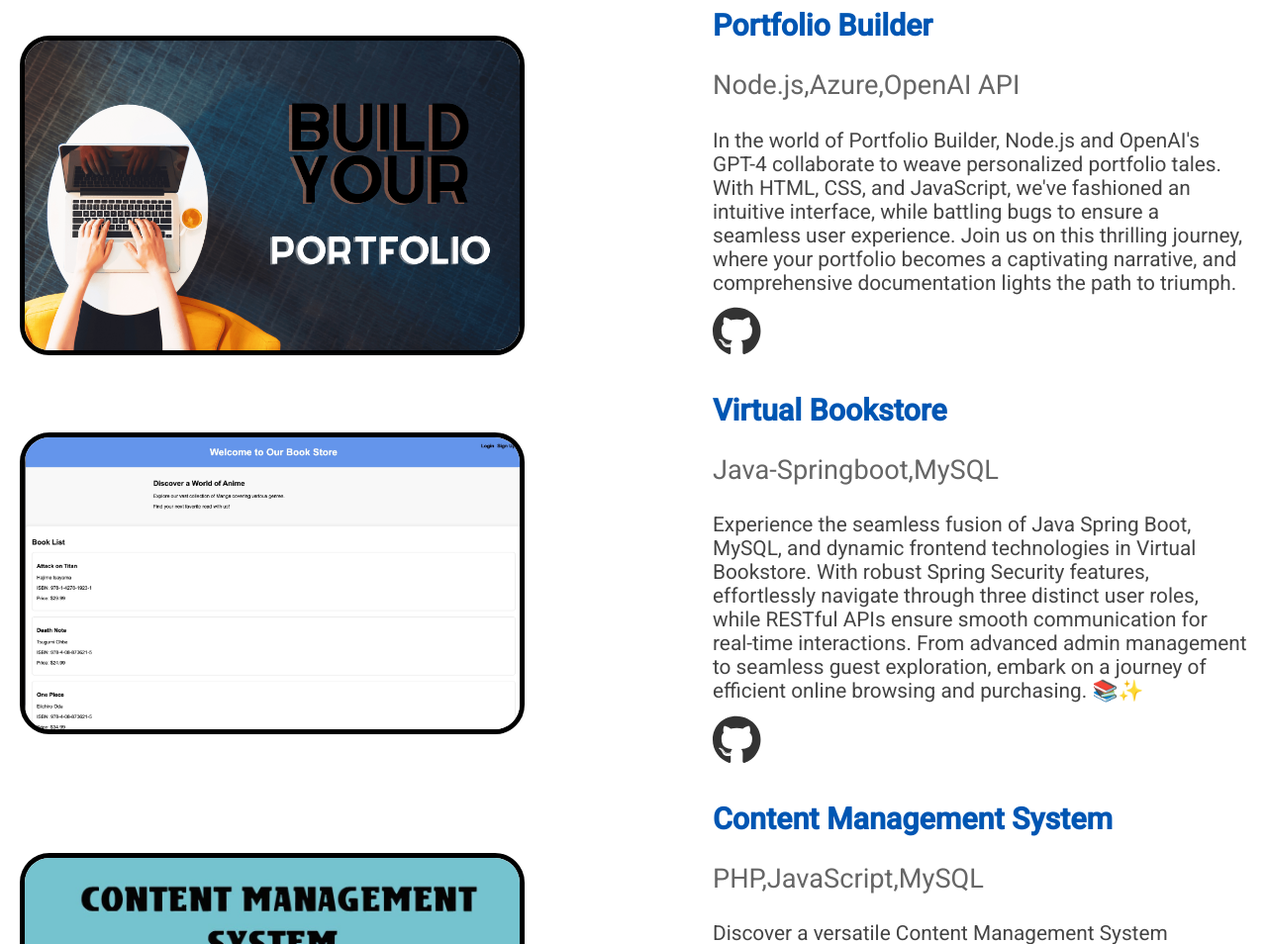
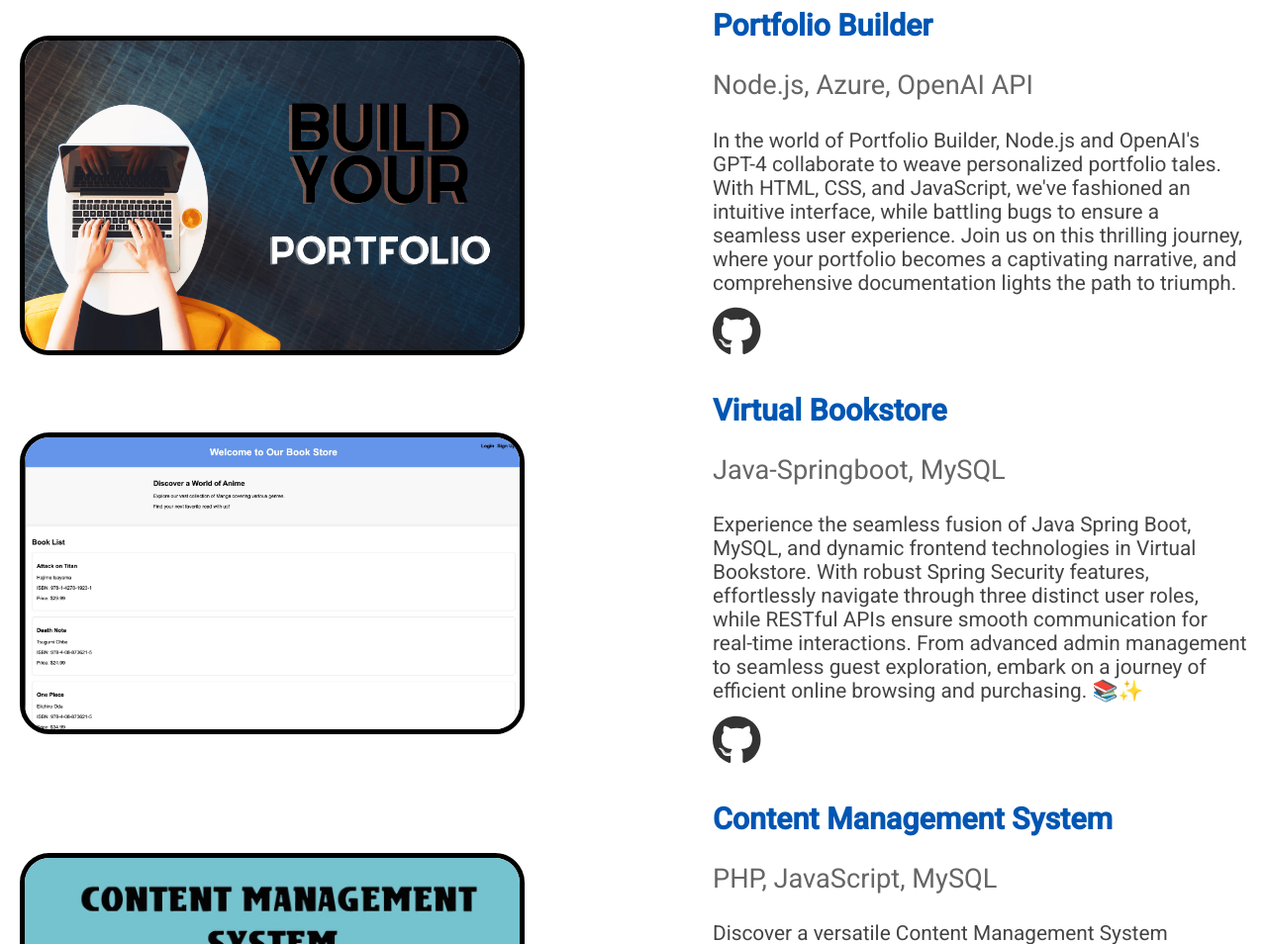
Before and after one commit to Prabal31/My-Portfolio, an Angular app: page / in a window 1280 px wide. Shown: the part 3279-4233 px from the top of the page at 99% size. Built offline with nearby package versions, Linux system fonts and the light colour scheme.

Commit message:
Made some changes in json data and removed an array from project technology section

```diff
--- a/src/app/Menu/menu-about/menu-about.component.html
+++ b/src/app/Menu/menu-about/menu-about.component.html
@@ -6,9 +6,7 @@
         <div class="about-me-text">
             <h2 id="about-h2">About</h2>
             <p>
-                Hey there! I'm {{data.first}} {{data.last}}, a passionate software developer who thrives on designing and coding innovative solutions.
-                With a love for crafting digital experiences, I bring creativity and precision to every project I undertake.
-                Let's build something extraordinary together.
+                {{data.about}}
             </p>
         </div>
     </div>
--- a/src/app/Menu/menu-projects/menu-projects.component.html
+++ b/src/app/Menu/menu-projects/menu-projects.component.html
@@ -6,7 +6,7 @@
         </div>
         <div class="project-info">
             <h3>{{ project.name }}</h3>
-            <p class="tech">{{ project.technology_used }}</p>
+            <p class="tech">{{ project.technology_used  }}</p>
             <p class="details">{{ project.details }}</p>
             <a href="{{ project.github_link }}" class="github-link" title="View on GitHub" target="_blank">
                 <fa-icon [icon]="myGithub" style="color: #333333;"></fa-icon>
--- a/src/app/MyInfo.ts
+++ b/src/app/MyInfo.ts
@@ -1,9 +1,9 @@
-export class Personal { first!: string; last!: string; image!: string}
+export class Personal { first!: string; last!: string; image!: string; about!: string}
 export class Links {Linkedin!: string; GitHub!: String; Email!: string}
 export class Project {
     name!: string;
     image!: string;
-    technology_used!: string[];
+    technology_used!: string;
     details!: string;
     github_link!: string;
 }
--- a/src/assets/data/Mydata.json
+++ b/src/assets/data/Mydata.json
@@ -2,7 +2,8 @@
       "Personal": {
         "first": "Prabal",
         "last": "Manchanda",
-        "image": "./assets/images/My_Photo.jpeg"
+        "image": "./assets/images/My_Photo.jpeg",
+        "about": "Hey there! I'm Prabal Manchanda, a passionate software developer who thrives on designing and coding innovative solutions. With a love for crafting digital experiences, I bring creativity and precision to every project I undertake. Let's build something extraordinary together."
 
       },
       "Links": {
@@ -14,21 +15,21 @@
         {
         "name": "Portfolio Builder",
         "image": "/assets/images/Portfolio_builder.png",
-        "technology_used": ["Node.js", "Azure", "OpenAI API"],
+        "technology_used": "Node.js, Azure, OpenAI API",
         "details": "In the world of Portfolio Builder, Node.js and OpenAI's GPT-4 collaborate to weave personalized portfolio tales. With HTML, CSS, and JavaScript, we've fashioned an intuitive interface, while battling bugs to ensure a seamless user experience. Join us on this thrilling journey, where your portfolio becomes a captivating narrative, and comprehensive documentation lights the path to triumph.",
         "github_link": "https://github.com/Prabal31/Portfolio-Builder.git"
         },
         {
         "name": "Virtual Bookstore",
         "image": "/assets/images/Bookstore.jpeg",
-        "technology_used": ["Java-Springboot", "MySQL"],
+        "technology_used": "Java-Springboot, MySQL",
         "details": "Experience the seamless fusion of Java Spring Boot, MySQL, and dynamic frontend technologies in Virtual Bookstore. With robust Spring Security features, effortlessly navigate through three distinct user roles, while RESTful APIs ensure smooth communication for real-time interactions. From advanced admin management to seamless guest exploration, embark on a journey of efficient online browsing and purchasing. 📚✨",
         "github_link": "https://github.com/Prabal31/Book-Website/tree/main"
         },
         {
         "name": "Content Management System",
         "image": "/assets/images/Content_management_system.jpg",
-        "technology_used": ["PHP", "JavaScript", "MySQL"],
+        "technology_used": "PHP, JavaScript, MySQL",
         "details": "Discover a versatile Content Management System integrating PHP, JavaScript, and MySQL, tailored for seamless data management and real-time updates. Embracing industry-standard tools underscores a commitment to robust solutions and scalability. Addressing intricate challenges like real-time data updates and intuitive database interaction has refined problem-solving skills, fostering a drive for ongoing learning and industry relevancy.",
         "github_link": "https://github.com/Prabal31"
         }
```
